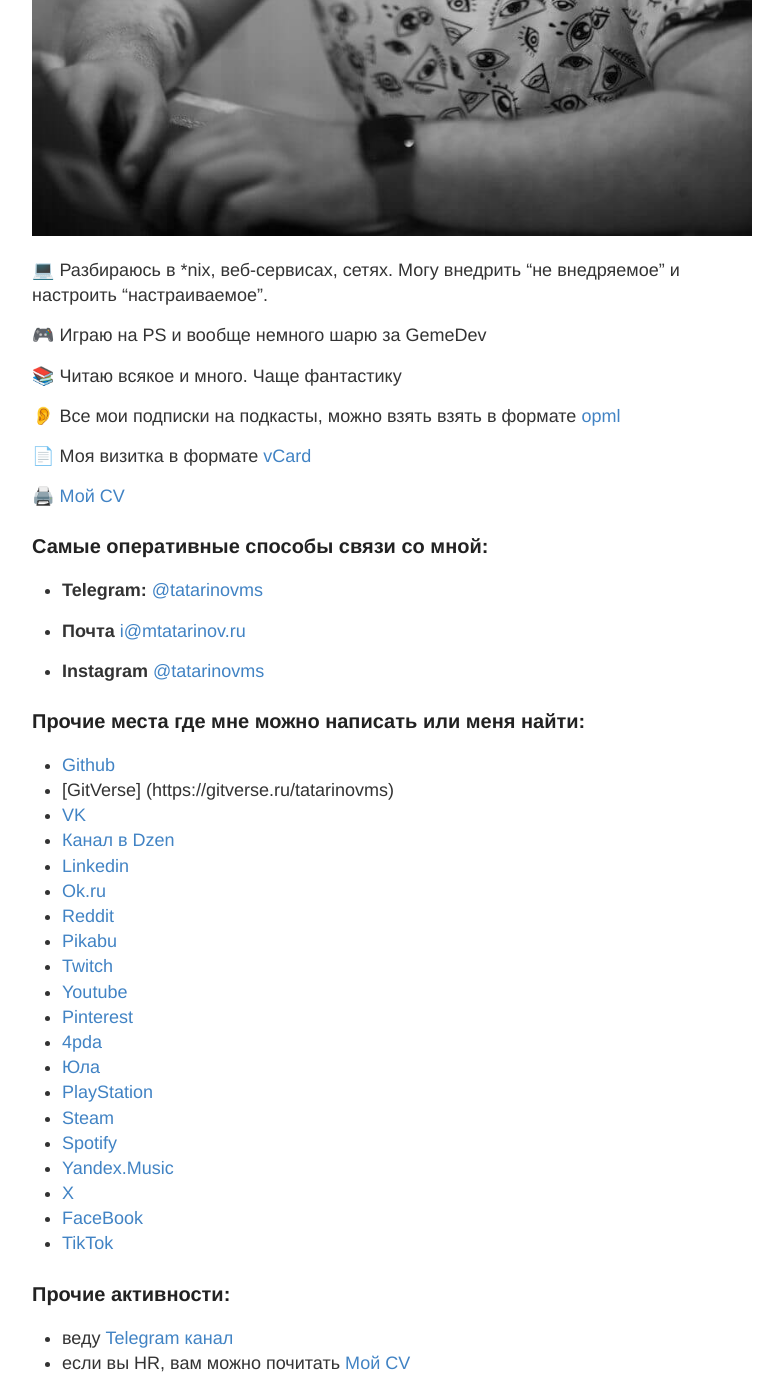
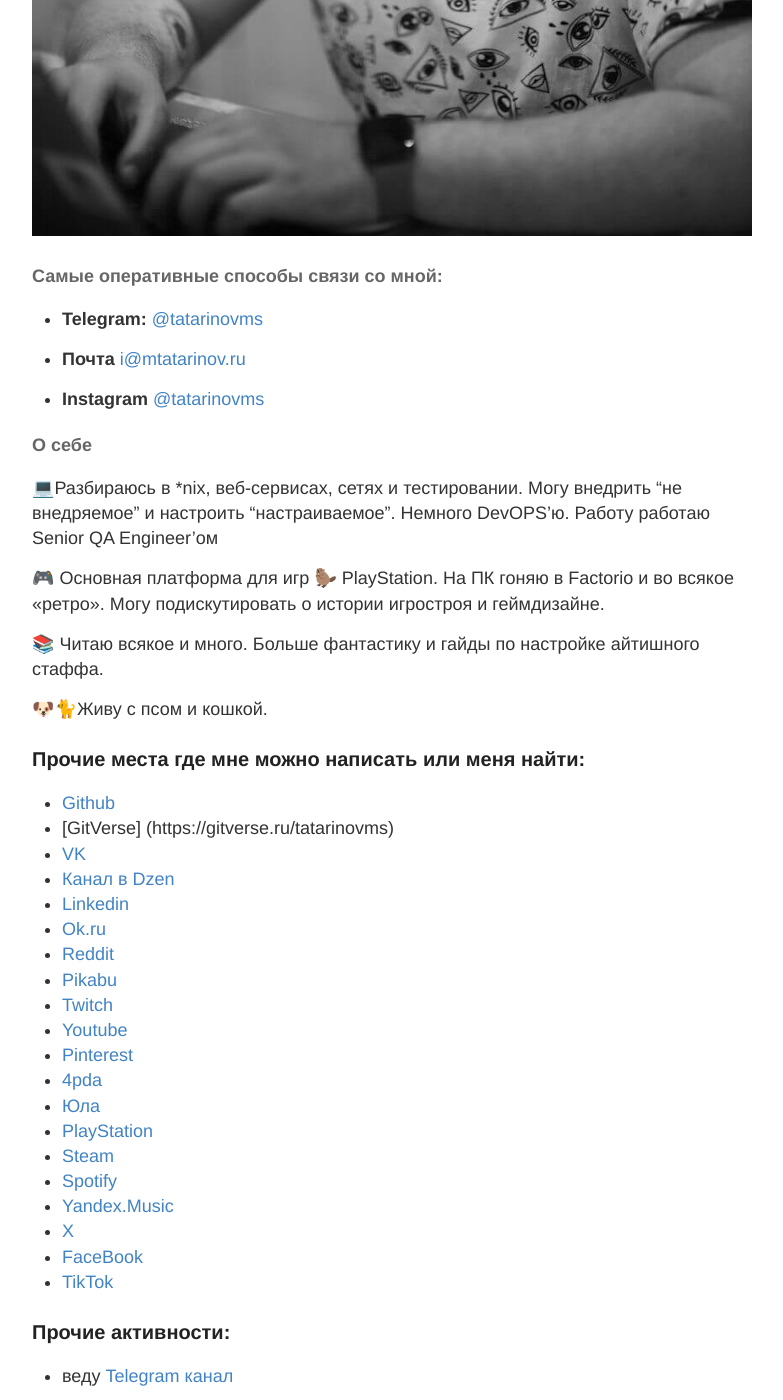
Before and after one commit to tatarinovms/tatarinovms.github.io, a Jekyll site: the page built from about.md, in a window 1280 px wide and 1400 px high, scrolled down 1170 px. Shown: the whole window, without its empty margins (248-1031 px from the left). Built offline with Jekyll 4.4.1, drawn with Linux system fonts in a browser that asks for light colours.

Commit message:
Update about.md

```diff
--- a/about.md
+++ b/about.md
@@ -7,27 +7,25 @@ permalink: /about/
 
 ![](https://raw.githubusercontent.com/tatarinovms/tatarinovms.github.io/master/images/posts/about/logo.JPG)
 
-
-
-💻 Разбираюсь в *nix, веб-сервисах, сетях. Могу внедрить "не внедряемое" и настроить "настраиваемое".
-
-🎮 Играю на PS и вообще немного шарю за GemeDev
-
-📚 Читаю всякое и много. Чаще фантастику
-
-👂 Все мои подписки на подкасты, можно взять взять в формате [opml](https://raw.githubusercontent.com/tatarinovms/tatarinovms.github.io/master/assets/files/podcasts.opml)
-
-📄 Моя визитка в формате [vCard](https://raw.githubusercontent.com/tatarinovms/tatarinovms.github.io/master/assets/files/Maxim_Tatarinov.vcf)
-
-🖨️ [Мой CV](https://blog.tatarinov.space/cv/)
-
-### Самые оперативные способы связи со мной:
+#### Самые оперативные способы связи со мной:
 
 - **Telegram:** [@tatarinovms](https://t.me/tatarinovms)
 
 - **Почта** [i@mtatarinov.ru](mailto:i@mtatarinov.ru)
 
 - **Instagram** [@tatarinovms](https://www.instagram.com/tatarinovms/)
+
+#### О себе
+
+💻Разбираюсь в *nix, веб-сервисах, сетях и тестировании. Могу внедрить “не внедряемое” и настроить “настраиваемое”. Немного DevOPS’ю.
+Работу работаю Senior QA Engineer’ом
+
+🎮 Основная платформа для игр 🦫 PlayStation. На ПК гоняю в Factorio и во всякое «ретро».
+Могу подискутировать о истории игростроя и геймдизайне.
+
+📚 Читаю всякое и много. Больше фантастику и гайды по настройке айтишного стаффа.
+
+🐶🐈Живу с псом и кошкой.
 
 ### Прочие места где мне можно написать или меня найти:
 
@@ -55,8 +53,7 @@ permalink: /about/
 ### Прочие активности:
 
 - веду [Telegram канал](https://t.me/beaverclan)
-- если вы HR, вам можно почитать [Мой CV](https://blog.tatarinov.space/cv/)
 
 ### NFT Token с аватаркой
 
-[ссылка](https://getgems.io/nft/EQDk3hMmrybDuVdR95BTYEPljtB2onljvRwASxlhtNn7zwf3)
+[Cсылка](https://getgems.io/nft/EQDk3hMmrybDuVdR95BTYEPljtB2onljvRwASxlhtNn7zwf3)
```
